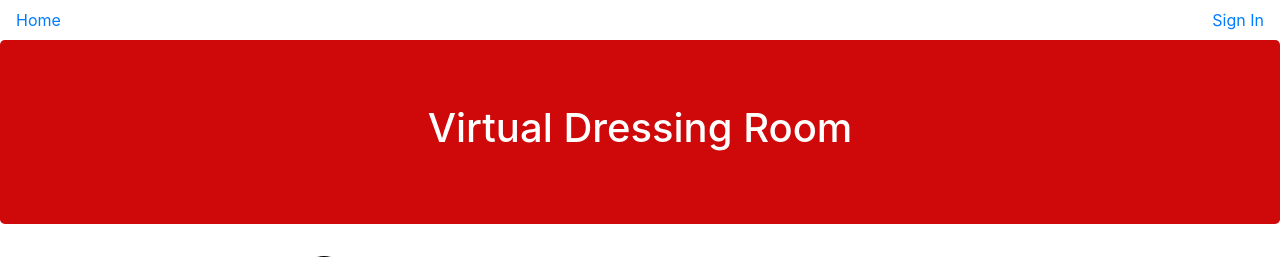
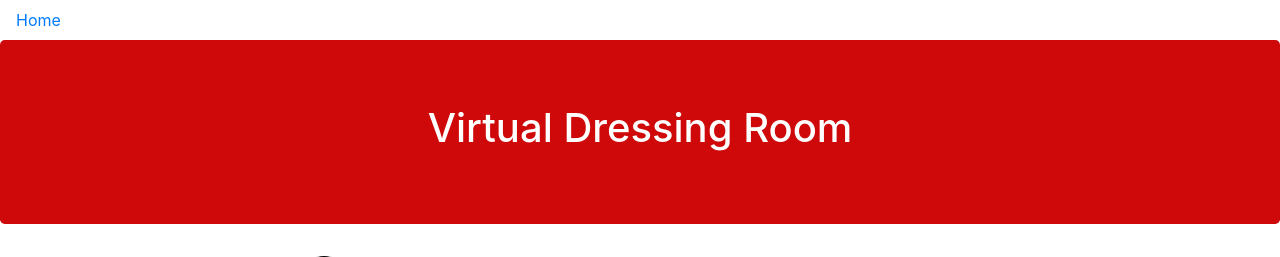
Before and after one commit to Geotechcompany/virtualroom, a Django app: page / in a window 1280 px wide. Shown: the top 257 px of the page. Run offline with Django 3.2, Linux system fonts and the light colour scheme; data comes from the database, SQL or seed files in the repository; some libraries are stand-ins or nearby versions.

Commit message:
Update navbar.html

```diff
--- a/templates/components/navbar.html
+++ b/templates/components/navbar.html
@@ -26,7 +26,7 @@
         class="navbar__item--fold navbar__link"
         href="/login"
         id="prof"
-       >Sign In
+       >
         {% endif %}
 
       </a>
```
